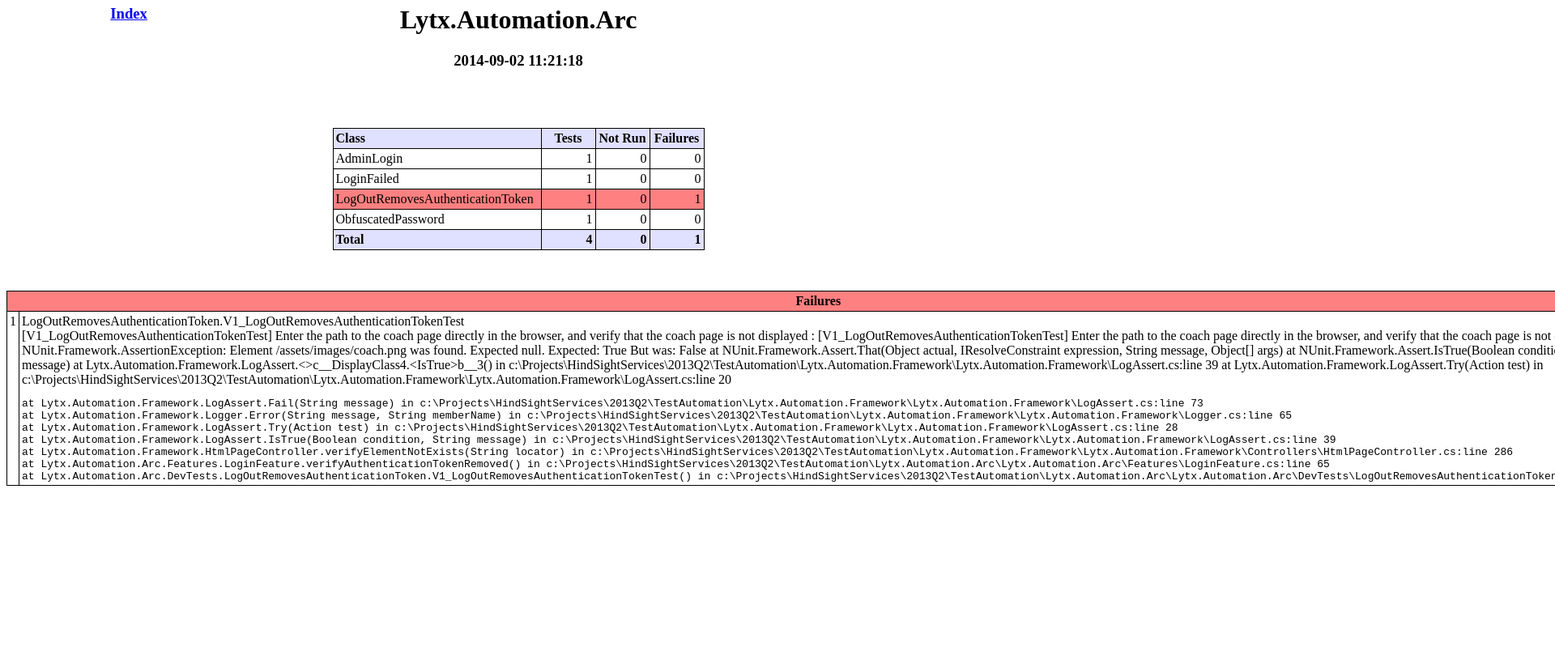
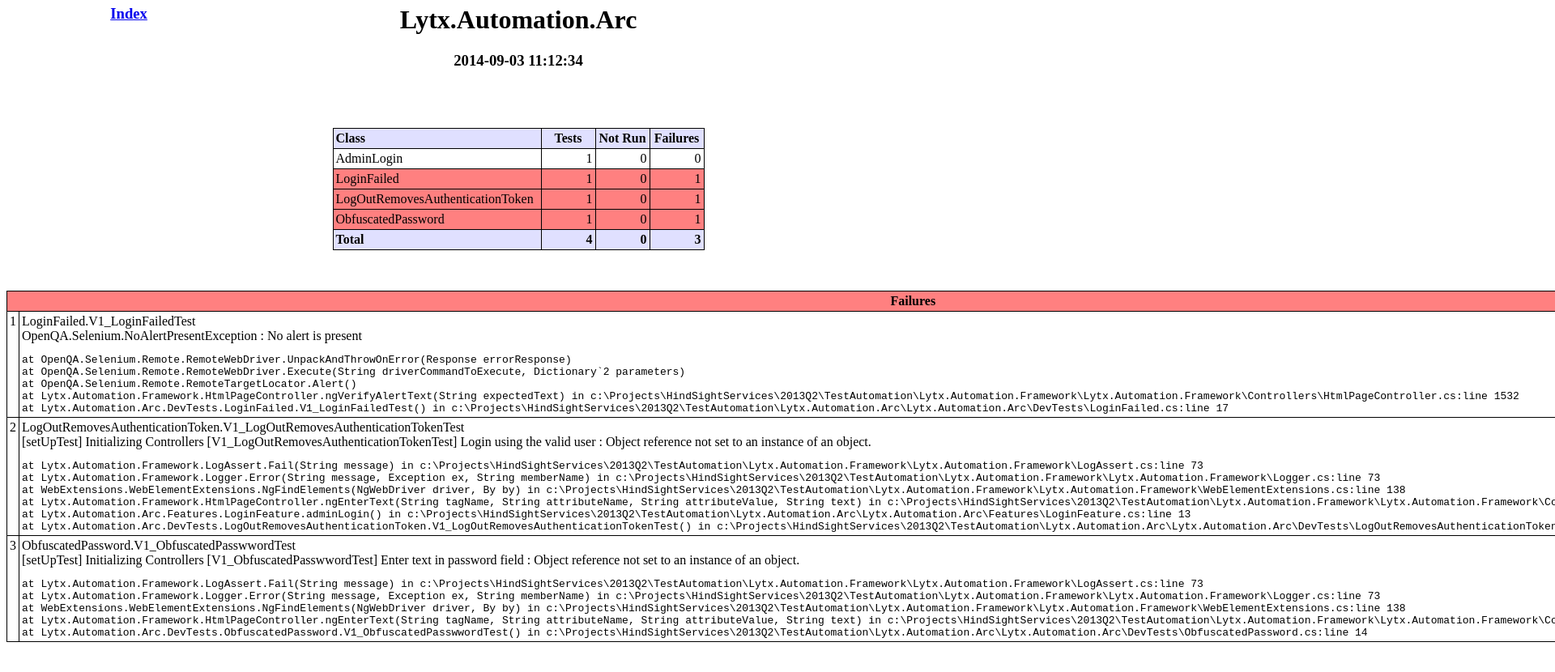
Before and after one commit to a-nilss/autoRes, a website: page testResults/Lytx.Automation.Arc.html in a window 1280 px wide. Shown: the part 5-835 px from the top of the page at 81% size, 1920 px wide, since content can reach past the window. Before the commit the page ends 800 px from the top, so only its background shows below. Drawn offline with Linux system fonts and the light colour scheme.

Commit message:
Added latest test results

```diff
--- a/testResults/Lytx.Automation.Arc.html
+++ b/testResults/Lytx.Automation.Arc.html
@@ -24,7 +24,7 @@
 </td>
 <td class="title">
 <h1>Lytx.Automation.Arc</h1>
-<h3>2014-09-02 11:21:18</h3>
+<h3>2014-09-03 11:12:34</h3>
 </td>
   <td class=noborder>&nbsp;</td>
 </tr>
@@ -43,11 +43,11 @@
   <td>0</td>
   <td>0</td>
 </tr>
-<tr>
+<tr class="failure-row">
   <td class=name>LoginFailed</td>
   <td>1</td>
   <td>0</td>
-  <td>0</td>
+  <td>1</td>
 </tr>
 <tr class="failure-row">
   <td class=name>LogOutRemovesAuthenticationToken</td>
@@ -55,17 +55,17 @@
   <td>0</td>
   <td>1</td>
 </tr>
-<tr>
+<tr class="failure-row">
   <td class=name>ObfuscatedPassword</td>
   <td>1</td>
   <td>0</td>
-  <td>0</td>
+  <td>1</td>
 </tr>
 <tr class="total-row">
   <td class=name>Total</td>
   <td>4</td>
   <td>0</td>
-  <td>1</td>
+  <td>3</td>
 </tr>
 </table>
 <p>&nbsp;</p>
@@ -75,20 +75,30 @@
 </tr>
 <tr>
   <td>1</td>
-  <td class=text>LogOutRemovesAuthenticationToken.V1_LogOutRemovesAuthenticationTokenTest<br>[V1_LogOutRemovesAuthenticationTokenTest] Enter the path to the coach page directly in the browser, and verify that the coach page is not displayed  : [V1_LogOutRemovesAuthenticationTokenTest] Enter the path to the coach page directly in the browser, and verify that the coach page is not displayed  : NUnit.Framework.AssertionException:   Element /assets/images/coach.png was found. Expected null.
-  Expected: True
-  But was:  False
-
-   at NUnit.Framework.Assert.That(Object actual, IResolveConstraint expression, String message, Object[] args)
-   at NUnit.Framework.Assert.IsTrue(Boolean condition, String message)
-   at Lytx.Automation.Framework.LogAssert.&lt;&gt;c__DisplayClass4.&lt;IsTrue&gt;b__3() in c:\Projects\HindSightServices\2013Q2\TestAutomation\Lytx.Automation.Framework\Lytx.Automation.Framework\LogAssert.cs:line 39
-   at Lytx.Automation.Framework.LogAssert.Try(Action test) in c:\Projects\HindSightServices\2013Q2\TestAutomation\Lytx.Automation.Framework\Lytx.Automation.Framework\LogAssert.cs:line 20<pre>at Lytx.Automation.Framework.LogAssert.Fail(String message) in c:\Projects\HindSightServices\2013Q2\TestAutomation\Lytx.Automation.Framework\Lytx.Automation.Framework\LogAssert.cs:line 73
-at Lytx.Automation.Framework.Logger.Error(String message, String memberName) in c:\Projects\HindSightServices\2013Q2\TestAutomation\Lytx.Automation.Framework\Lytx.Automation.Framework\Logger.cs:line 65
-at Lytx.Automation.Framework.LogAssert.Try(Action test) in c:\Projects\HindSightServices\2013Q2\TestAutomation\Lytx.Automation.Framework\Lytx.Automation.Framework\LogAssert.cs:line 28
-at Lytx.Automation.Framework.LogAssert.IsTrue(Boolean condition, String message) in c:\Projects\HindSightServices\2013Q2\TestAutomation\Lytx.Automation.Framework\Lytx.Automation.Framework\LogAssert.cs:line 39
-at Lytx.Automation.Framework.HtmlPageController.verifyElementNotExists(String locator) in c:\Projects\HindSightServices\2013Q2\TestAutomation\Lytx.Automation.Framework\Lytx.Automation.Framework\Controllers\HtmlPageController.cs:line 286
-at Lytx.Automation.Arc.Features.LoginFeature.verifyAuthenticationTokenRemoved() in c:\Projects\HindSightServices\2013Q2\TestAutomation\Lytx.Automation.Arc\Lytx.Automation.Arc\Features\LoginFeature.cs:line 65
-at Lytx.Automation.Arc.DevTests.LogOutRemovesAuthenticationToken.V1_LogOutRemovesAuthenticationTokenTest() in c:\Projects\HindSightServices\2013Q2\TestAutomation\Lytx.Automation.Arc\Lytx.Automation.Arc\DevTests\LogOutRemovesAuthenticationToken.cs:line 24
+  <td class=text>LoginFailed.V1_LoginFailedTest<br>OpenQA.Selenium.NoAlertPresentException : No alert is present<pre>at OpenQA.Selenium.Remote.RemoteWebDriver.UnpackAndThrowOnError(Response errorResponse)
+at OpenQA.Selenium.Remote.RemoteWebDriver.Execute(String driverCommandToExecute, Dictionary`2 parameters)
+at OpenQA.Selenium.Remote.RemoteTargetLocator.Alert()
+at Lytx.Automation.Framework.HtmlPageController.ngVerifyAlertText(String expectedText) in c:\Projects\HindSightServices\2013Q2\TestAutomation\Lytx.Automation.Framework\Lytx.Automation.Framework\Controllers\HtmlPageController.cs:line 1532
+at Lytx.Automation.Arc.DevTests.LoginFailed.V1_LoginFailedTest() in c:\Projects\HindSightServices\2013Q2\TestAutomation\Lytx.Automation.Arc\Lytx.Automation.Arc\DevTests\LoginFailed.cs:line 17
+</pre></td>
+</tr>
+<tr>
+  <td>2</td>
+  <td class=text>LogOutRemovesAuthenticationToken.V1_LogOutRemovesAuthenticationTokenTest<br>[setUpTest] Initializing Controllers [V1_LogOutRemovesAuthenticationTokenTest] Login using the valid user  : Object reference not set to an instance of an object.<pre>at Lytx.Automation.Framework.LogAssert.Fail(String message) in c:\Projects\HindSightServices\2013Q2\TestAutomation\Lytx.Automation.Framework\Lytx.Automation.Framework\LogAssert.cs:line 73
+at Lytx.Automation.Framework.Logger.Error(String message, Exception ex, String memberName) in c:\Projects\HindSightServices\2013Q2\TestAutomation\Lytx.Automation.Framework\Lytx.Automation.Framework\Logger.cs:line 73
+at WebExtensions.WebElementExtensions.NgFindElements(NgWebDriver driver, By by) in c:\Projects\HindSightServices\2013Q2\TestAutomation\Lytx.Automation.Framework\Lytx.Automation.Framework\WebElementExtensions.cs:line 138
+at Lytx.Automation.Framework.HtmlPageController.ngEnterText(String tagName, String attributeName, String attributeValue, String text) in c:\Projects\HindSightServices\2013Q2\TestAutomation\Lytx.Automation.Framework\Lytx.Automation.Framework\Controllers\HtmlPageController.cs:line 1425
+at Lytx.Automation.Arc.Features.LoginFeature.adminLogin() in c:\Projects\HindSightServices\2013Q2\TestAutomation\Lytx.Automation.Arc\Lytx.Automation.Arc\Features\LoginFeature.cs:line 13
+at Lytx.Automation.Arc.DevTests.LogOutRemovesAuthenticationToken.V1_LogOutRemovesAuthenticationTokenTest() in c:\Projects\HindSightServices\2013Q2\TestAutomation\Lytx.Automation.Arc\Lytx.Automation.Arc\DevTests\LogOutRemovesAuthenticationToken.cs:line 15
+</pre></td>
+</tr>
+<tr>
+  <td>3</td>
+  <td class=text>ObfuscatedPassword.V1_ObfuscatedPasswwordTest<br>[setUpTest] Initializing Controllers [V1_ObfuscatedPasswwordTest] Enter text in password field  : Object reference not set to an instance of an object.<pre>at Lytx.Automation.Framework.LogAssert.Fail(String message) in c:\Projects\HindSightServices\2013Q2\TestAutomation\Lytx.Automation.Framework\Lytx.Automation.Framework\LogAssert.cs:line 73
+at Lytx.Automation.Framework.Logger.Error(String message, Exception ex, String memberName) in c:\Projects\HindSightServices\2013Q2\TestAutomation\Lytx.Automation.Framework\Lytx.Automation.Framework\Logger.cs:line 73
+at WebExtensions.WebElementExtensions.NgFindElements(NgWebDriver driver, By by) in c:\Projects\HindSightServices\2013Q2\TestAutomation\Lytx.Automation.Framework\Lytx.Automation.Framework\WebElementExtensions.cs:line 138
+at Lytx.Automation.Framework.HtmlPageController.ngEnterText(String tagName, String attributeName, String attributeValue, String text) in c:\Projects\HindSightServices\2013Q2\TestAutomation\Lytx.Automation.Framework\Lytx.Automation.Framework\Controllers\HtmlPageController.cs:line 1425
+at Lytx.Automation.Arc.DevTests.ObfuscatedPassword.V1_ObfuscatedPasswwordTest() in c:\Projects\HindSightServices\2013Q2\TestAutomation\Lytx.Automation.Arc\Lytx.Automation.Arc\DevTests\ObfuscatedPassword.cs:line 14
 </pre></td>
 </tr>
 </table>
```
Also changed, not shown: testResults/index.html (+3 -3 lines).
